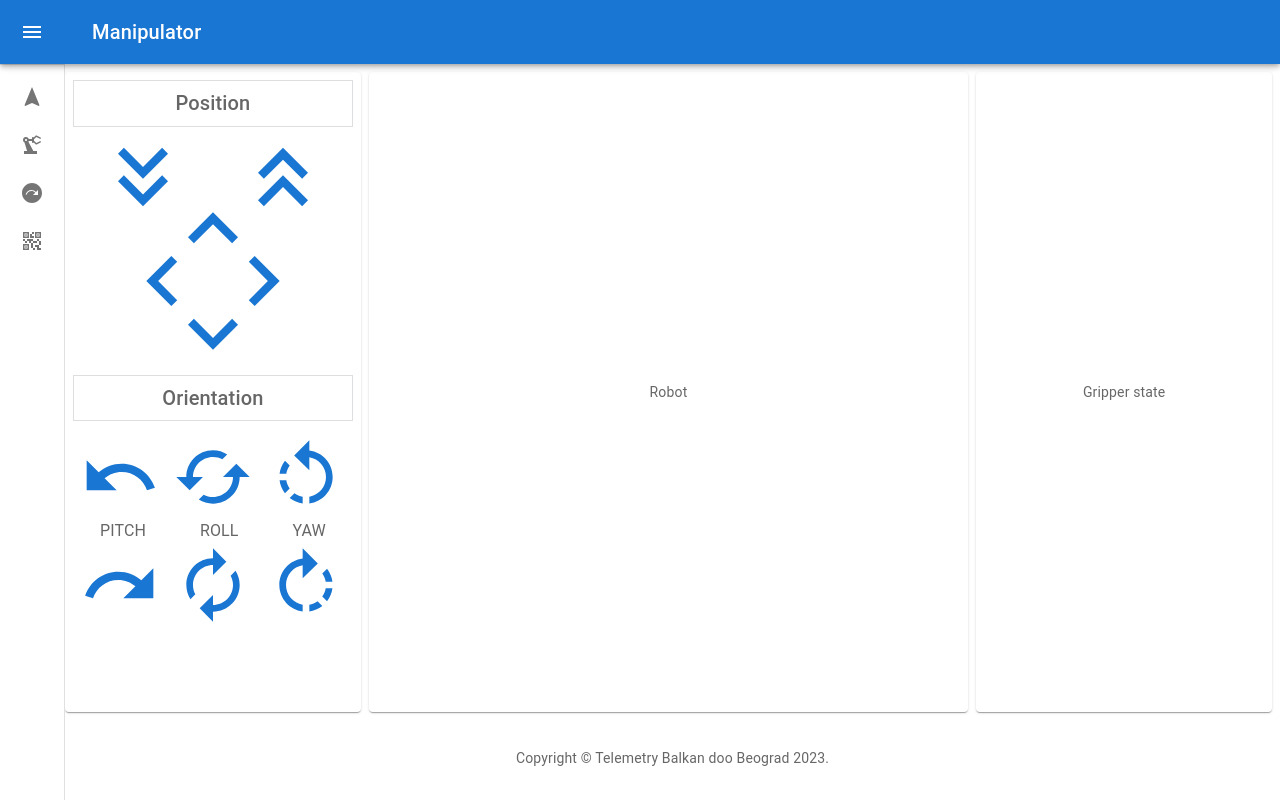
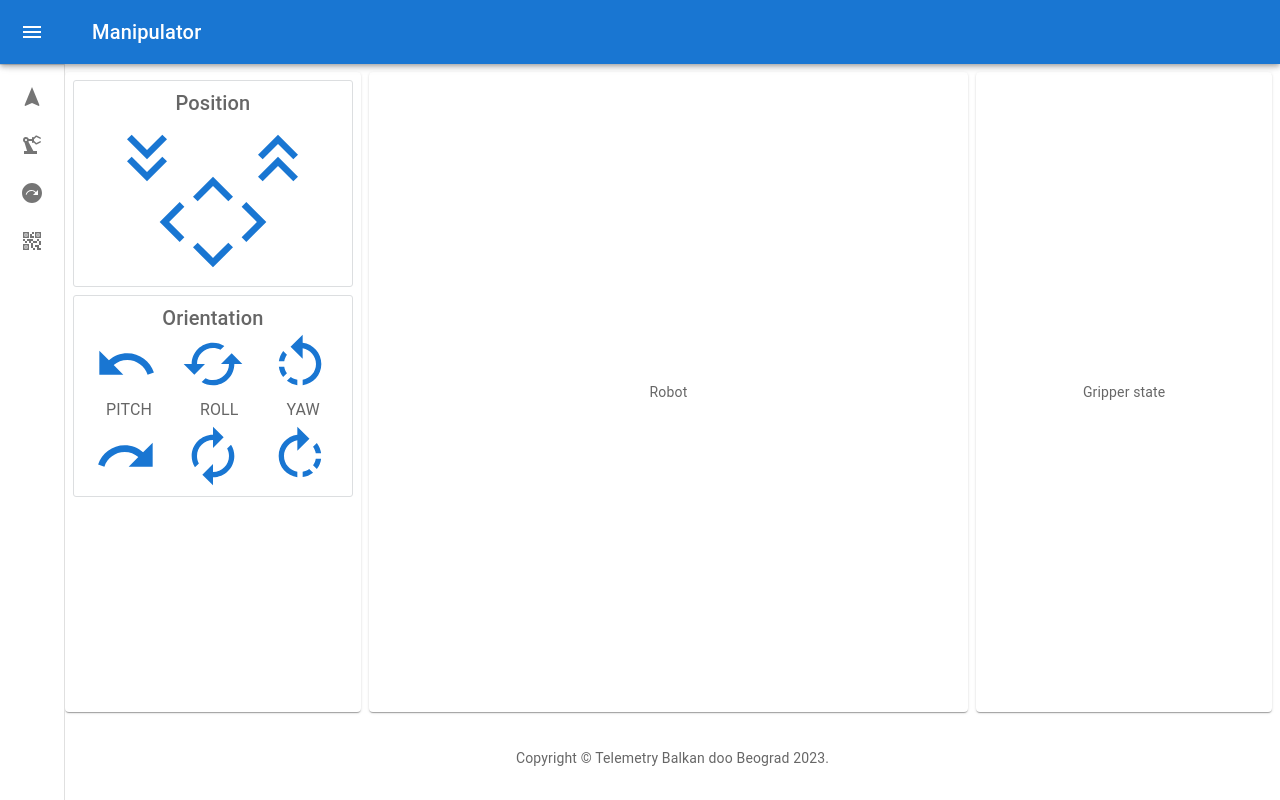
Before and after one commit to sergei-nntu/orb, a React (Create React App) app in the folder web/: page /manipulator in a window 1280 px wide. Built offline with nearby package versions, Linux system fonts and the light colour scheme; the HTML template or start-up script is replaced by a standard one; what blockly would draw is missing.

Commit message:
Component styles were recycled

```diff
--- a/web/src/pages/manipulator/components/Pose/Orientation/Orientation.tsx
+++ b/web/src/pages/manipulator/components/Pose/Orientation/Orientation.tsx
@@ -1,5 +1,5 @@
 import React from 'react';
-import {StyledTitleBox} from "../../StyledComponents/StyledComponents";
+import {StyledBox} from "../../StyledComponents/StyledComponents";
 import RotateLeftIcon from '@mui/icons-material/RotateLeft';
 import RotateRightIcon from '@mui/icons-material/RotateRight';
 import UndoIcon from '@mui/icons-material/Undo';
@@ -10,20 +10,18 @@ import Typography from "@mui/material/Typography";
 import {Box} from "@mui/material";
 
 const ArrowStyle = {
-    fontSize: '80px',
+    fontSize: '8vh',
 };
 
 export default function Orientation() {
     return (
         <>
-            <StyledTitleBox sx={{mt: 1}}>
+            <StyledBox sx={{mt: 1}}>
                 Orientation
-            </StyledTitleBox>
                 <Box
                     sx={{
                         display: "flex",
                         justifyContent: "space-around",
-                    mt: 2
                     }}
                 >
                     <UndoIcon style={ArrowStyle} color="primary" />
@@ -57,6 +55,8 @@ export default function Orientation() {
                     <AutorenewIcon style={ArrowStyle} color="primary" />
                     <RotateRightIcon style={ArrowStyle} color="primary" />
                 </Box>
+            </StyledBox>
+
         </>
     );
 }
--- a/web/src/pages/manipulator/components/Pose/Position/Position.tsx
+++ b/web/src/pages/manipulator/components/Pose/Position/Position.tsx
@@ -6,10 +6,10 @@ import KeyboardArrowRightSharpIcon from '@mui/icons-material/KeyboardArrowRightS
 import KeyboardDoubleArrowDownSharpIcon from '@mui/icons-material/KeyboardDoubleArrowDownSharp';
 import KeyboardDoubleArrowUpSharpIcon from '@mui/icons-material/KeyboardDoubleArrowUpSharp';
 import { Box } from '@mui/material';
-import {StyledTitleBox} from "../../StyledComponents/StyledComponents";
+import {StyledBox} from "../../StyledComponents/StyledComponents";
 
 const ArrowStyle = {
-    fontSize: '100px',
+    fontSize: '10vh',
 };
 
 export default function Position() {
@@ -68,10 +68,8 @@ export default function Position() {
 
     return (
         <>
-            <StyledTitleBox>
+            <StyledBox>
                 Position
-            </StyledTitleBox>
-
                 <Box
                     sx={{
                         display: "flex",
@@ -150,6 +148,7 @@ export default function Position() {
                         onMouseLeave={handleArrowMouseUp("s")}
                     />
                 </Box>
+            </StyledBox>
         </>
     );
 }
--- a/web/src/pages/manipulator/components/StyledComponents/StyledComponents.ts
+++ b/web/src/pages/manipulator/components/StyledComponents/StyledComponents.ts
@@ -10,10 +10,12 @@ export const Item = styled(Paper)(({ theme }) => ({
     color: theme.palette.text.secondary,
 }));
 
-export const StyledTitleBox = styled(Box)(({ theme }) => ({
+export const StyledBox = styled(Box)(({ theme }) => ({
+    backgroundColor: theme.palette.mode === 'dark' ? '#1A2027' : '#fff',
     textAlign: 'center',
     padding: theme.spacing(1),
     border: theme.palette.mode === 'dark' ? "1px solid grey" : "1px solid #dcdee0",
+    borderRadius: "3px",
     fontSize: "20px",
     fontWeight: "500",
     minHeight: "10px",
```
Lines whose indentation alone changed are shown as unchanged.
